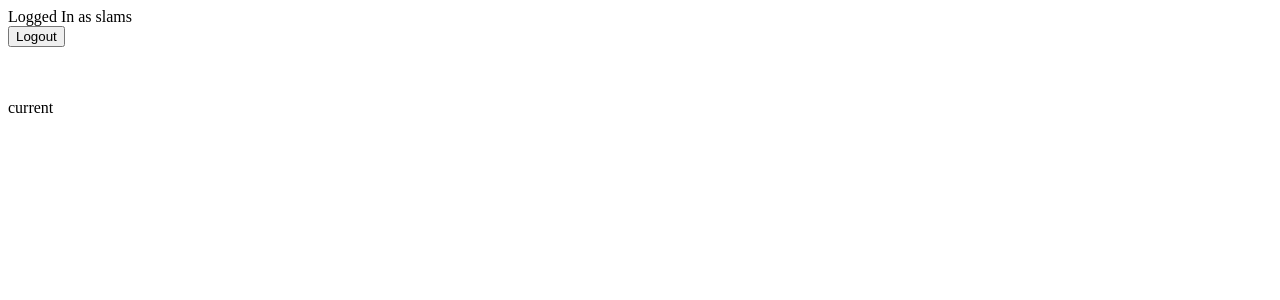
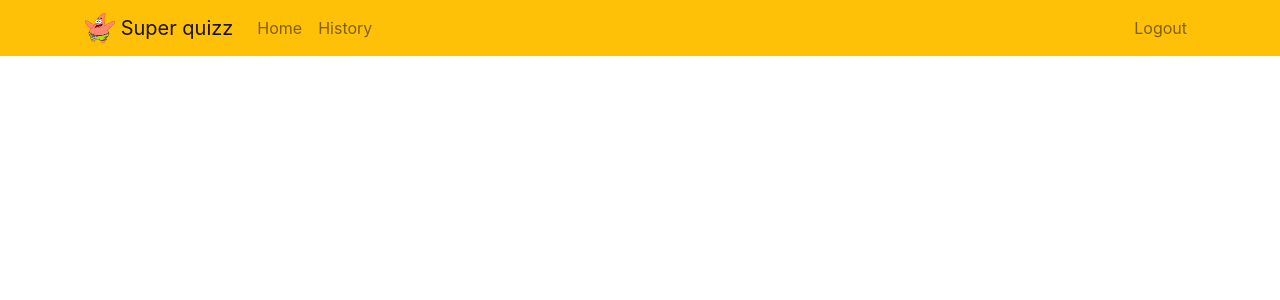
Before and after one commit to slamsiip/Quizz, a Django app: page /current/ in a window 1280 px wide. Shown: the top 300 px of the page. Run offline with Django 4.2, Linux system fonts and the light colour scheme; a user stored in the database is signed in; some libraries are stand-ins or nearby versions.

Commit message:
first push

```diff
--- a/quizz/settings.py
+++ b/quizz/settings.py
@@ -116,7 +116,7 @@ USE_TZ = True
 # Static files (CSS, JavaScript, Images)
 # https://docs.djangoproject.com/en/4.0/howto/static-files/
 
-STATIC_URL = 'static/'
+STATIC_URL = '/static/'
 
 # Default primary key field type
 # https://docs.djangoproject.com/en/4.0/ref/settings/#default-auto-field
--- a/todo/models.py
+++ b/todo/models.py
@@ -7,8 +7,8 @@ class Quizz(models.Model):
     op2 = models.CharField(max_length=200,null=True)
     op3 = models.CharField(max_length=200,null=True)
     op4 = models.CharField(max_length=200,null=True)
+    ens = models.CharField(max_length=200,null=True)
     ans = models.CharField(max_length=200,null=True)
-    ens = models.CharField(max_length=200,null=True)
 
     def __str__(self):
         return self.question
--- a/todo/templates/todo/base.html
+++ b/todo/templates/todo/base.html
@@ -1,19 +1,72 @@
+{% load static %}
+<!doctype html>
+<html lang="en">
+<head>
+    <!-- Required meta tags -->
+    <meta charset="utf-8">
+    <meta name="viewport" content="width=device-width, initial-scale=1, shrink-to-fit=no">
 
-{% if user.is_authenticated %}
+    <!-- Bootstrap CSS -->
+    <link rel="stylesheet" href="https://stackpath.bootstrapcdn.com/bootstrap/4.4.1/css/bootstrap.min.css" integrity="sha384-Vkoo8x4CGsO3+Hhxv8T/Q5PaXtkKtu6ug5TOeNV6gBiFeWPGFN9MuhOf23Q9Ifjh" crossorigin="anonymous">
 
-Logged In as {{ user.username }}
+    <link rel="icon" type="image/png"  href="{% static 'todo/logo.png' %}">
+    <title>Quizz</title>
+</head>
+<body>
 
-<form action="{% url 'logoutuser' %}" method="POST">
-  {% csrf_token %}
-<button type="submit">Logout</button>
-</form>
 
-{% else %}
+<nav class="navbar navbar-expand-md navbar-light bg-warning">
+<div class="container">
+    <a class="navbar-brand" href="{% url 'home' %}">
+         <img src="{% static 'todo/logo.png' %}" width="30" height="30" class="d-inline-block align-top">
+        <span>Super quizz</span>
+    </a>
+    <button class="navbar-toggler" type="button" data-toggle="collapse" data-target="#navbarNav" aria-controls="navbarNav" aria-expanded="false" aria-label="Toggle navigation">
+        <span class="navbar-toggler-icon"></span>
+    </button>
+    <div class="collapse navbar-collapse" id="navbarNav">
+    {% if user.is_authenticated %}
+        <ul class="navbar-nav mr-auto">
 
-<a href="{% url 'signupuser' %}" >Sign up</a>
-<a href="{% url 'loginuser' %}" >Login</a>
+                <li class="nav-item {{ current }}">
+                    <a class="nav-link" href="{% url 'home' %}">Home</a>
+                </li>
+                <li class="nav-item {{ completed }}">
+                    <a class="nav-link" href="{% url 'home' %}">History</a>
+                </li>
 
-{% endif %}
-<br>
-<br>
-{% block content %} {% endblock %}
+        </ul>
+    {% endif %}
+    <ul class="navbar-nav ml-auto">
+            {% if user.is_authenticated %}
+                <li class="nav-item">
+                    <a href="#" onclick="$('#signOutBtn').click()" class="nav-link">Logout</a>
+                    <form style='display: none;' method="POST" action="{% url 'logoutuser' %}">
+                        {% csrf_token %}
+                        <button id="signOutBtn" type="submit">Logout</button>
+                    </form>
+                </li>
+            {% else %}
+                <li class="nav-item">
+                    <a class="nav-link" href="{% url 'signupuser' %}">Sign Up</a>
+                </li>
+                <li class="nav-item">
+                    <a class="nav-link" href="{% url 'loginuser' %}">Login</a>
+                </li>
+            {% endif %}
+        </ul>
+    </div>
+</div>
+</nav>
+
+<div class="container">
+{% block content %}{% endblock %}
+</div>
+
+<!-- Optional JavaScript -->
+<!-- jQuery first, then Popper.js, then Bootstrap JS -->
+<script src="https://code.jquery.com/jquery-3.4.1.slim.min.js" integrity="sha384-J6qa4849blE2+poT4WnyKhv5vZF5SrPo0iEjwBvKU7imGFAV0wwj1yYfoRSJoZ+n" crossorigin="anonymous"></script>
+<script src="https://cdn.jsdelivr.net/npm/popper.js@1.16.0/dist/umd/popper.min.js" integrity="sha384-Q6E9RHvbIyZFJoft+2mJbHaEWldlvI9IOYy5n3zV9zzTtmI3UksdQRVvoxMfooAo" crossorigin="anonymous"></script>
+<script src="https://stackpath.bootstrapcdn.com/bootstrap/4.4.1/js/bootstrap.min.js" integrity="sha384-wfSDF2E50Y2D1uUdj0O3uMBJnjuUD4Ih7YwaYd1iqfktj0Uod8GCExl3Og8ifwB6" crossorigin="anonymous"></script>
+</body>
+</html>
--- a/todo/templates/todo/currenttodos.html
+++ b/todo/templates/todo/currenttodos.html
@@ -1,5 +1,9 @@
 {% extends 'todo/base.html' %}
 {% block content %}
-current
+<ul>
+{% for quizz in quizzs %}
+<li>{{ todo.title }}</li>
+{% endfor %}
+</ul>
 
 {% endblock %}
--- a/todo/views.py
+++ b/todo/views.py
@@ -3,6 +3,7 @@ from django.contrib.auth.forms import UserCreationForm, AuthenticationForm
 from django.contrib.auth.models import User
 from django.db import IntegrityError
 from django.contrib.auth import login, logout, authenticate
+from .models import Quizz
 
 
 def currenttodos(request):
@@ -25,7 +26,8 @@ def logoutuser(request):
 		return redirect('home')
 
 def home(request):
-	return render(request, 'todo/home.html')
+	quizzs = Quizz.objects.all()
+	return render(request, 'todo/home.html', {'quizzs':quizzs})
 
 
 def signupuser(request):
```
Also changed, not shown: todo/templates/todo/home.html (+15 -2 lines), db.sqlite3, todo/static/todo/logo.png (added).
